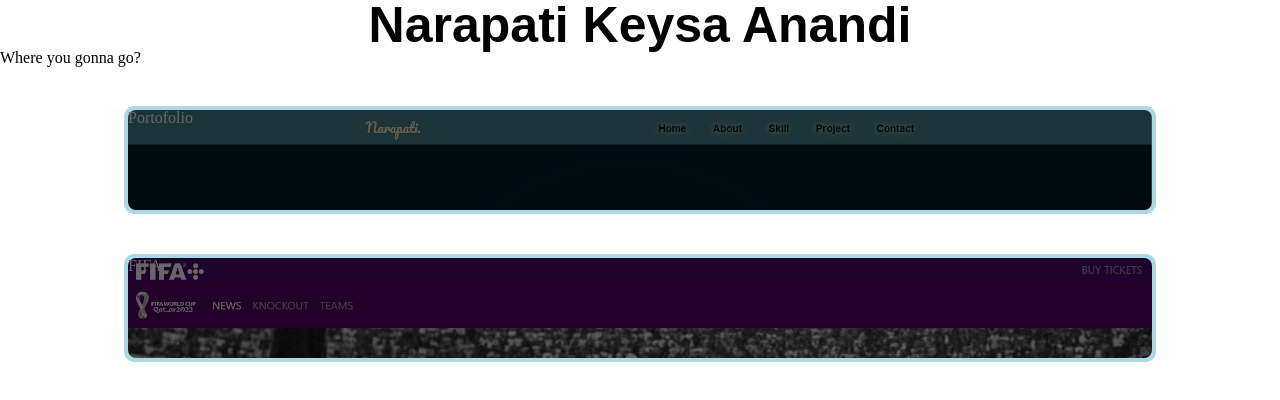
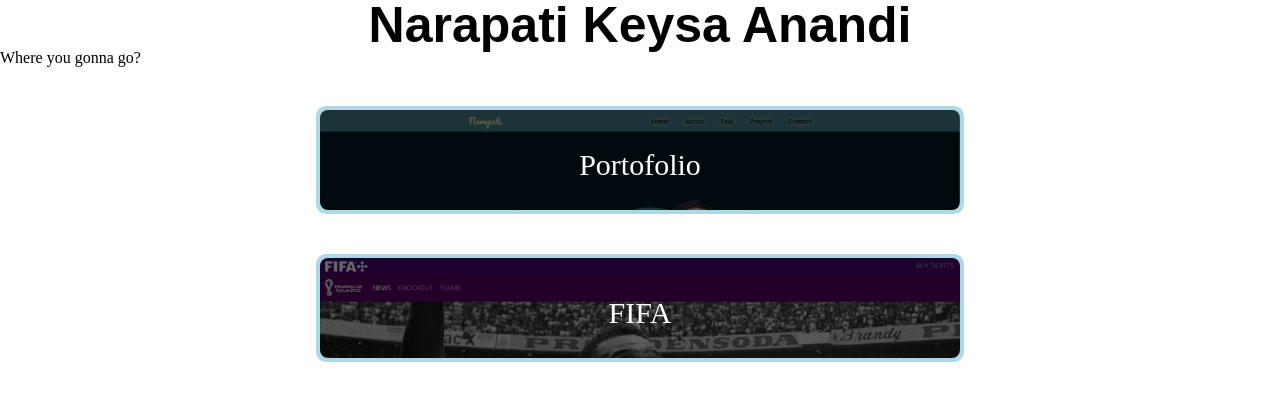
Before and after one commit to Narapati24/Shortlink, a plain HTML site: page index.html in a window 1280 px wide. Drawn offline with Linux system fonts and the light colour scheme.

Commit message:
direct link to project

```diff
--- a/css/style.css
+++ b/css/style.css
@@ -7,7 +7,7 @@
 
 .wrapperProject {
   width: 100%;
-  height: 400px;
+  height: 1000px;
   display: flex;
   flex-direction: column;
   align-items: center;
@@ -15,11 +15,22 @@
 
 .project {
   background-color: lightblue;
-  width: 80%;
+  width: 50%;
   height: 100px;
   border-radius: 10px;
   border: 4px solid lightblue;
   margin-top: 40px;
+  cursor: pointer;
+  transition: 1s;
+}
+
+.project h4 {
+  font-size: 30px;
+  color: white;
+  position: absolute;
+  margin-top: -60px;
+  width: 50%;
+  text-align: center;
   transition: 1s;
 }
 
@@ -43,7 +54,7 @@
 }
 
 .project:hover {
-  height: 400px;
+  height: 350px;
 }
 
 .project-item:hover {
--- a/index.html
+++ b/index.html
@@ -10,15 +10,21 @@
   </head>
   <body>
     <h1>Narapati Keysa Anandi</h1>
-    <p>Where you gonna go?</p>
+    <h2>Where you gonna go?</h2>
     <div class="wrapperProject">
       <div class="project">
-        <div id="portofolio" class="project-item">Portofolio</div>
+        <a href="https://porto.narapatis.my.id">
+          <div id="portofolio" class="project-item"></div>
+          <h4 id="textPorto">Portofolio</h4>
+        </a>
       </div>
       <div class="project">
-        <div id="fifa" class="project-item">FIFA</div>
+        <a href="https://fifa.narapatis.my.id">
+          <div id="fifa" class="project-item"></div>
+          <h4 id="textFifa">FIFA</h4>
+        </a>
       </div>
     </div>
-    <script></script>
+    <script src="js/script.js"></script>
   </body>
 </html>
--- /dev/null
+++ b/js/script.js
@@ -0,0 +1,29 @@
+// Portofolio Font
+document.getElementById("portofolio").onmouseover = function () {
+  mouseOverPorto();
+};
+document.getElementById("portofolio").onmouseout = function () {
+  mouseOutPorto();
+};
+
+function mouseOverPorto() {
+  document.getElementById("textPorto").style.opacity = "0";
+}
+function mouseOutPorto() {
+  document.getElementById("textPorto").style.opacity = "1";
+}
+
+// Fifa Font
+document.getElementById("fifa").onmouseover = function () {
+  mouseOverFifa();
+};
+document.getElementById("fifa").onmouseout = function () {
+  mouseOutFifa();
+};
+
+function mouseOverFifa() {
+  document.getElementById("textFifa").style.opacity = "0";
+}
+function mouseOutFifa() {
+  document.getElementById("textFifa").style.opacity = "1";
+}
```
